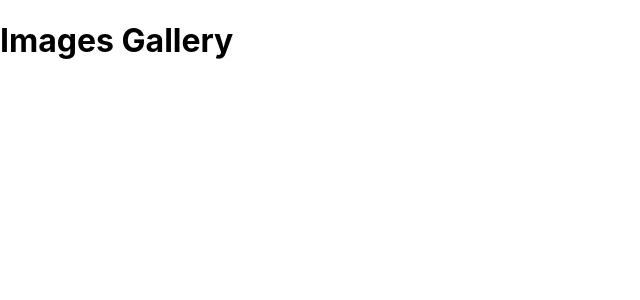
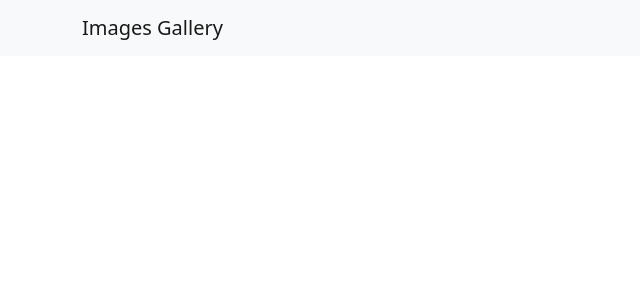
Before and after one commit to aivizionz/images-gallery, a React (Create React App) app in the folder frontend/: page / in a window 1280 px wide. Shown: the top 300 px of the page, without its empty margins (0-640 px from the left). Built offline with nearby package versions, Linux system fonts and the light colour scheme.

Commit message:
header component

```diff
--- a/frontend/package.json
+++ b/frontend/package.json
@@ -6,7 +6,9 @@
     "@testing-library/jest-dom": "^5.16.4",
     "@testing-library/react": "^13.3.0",
     "@testing-library/user-event": "^13.5.0",
+    "bootstrap": "^5.1.3",
     "react": "^18.2.0",
+    "react-bootstrap": "^2.4.0",
     "react-dom": "^18.2.0",
     "react-scripts": "^5.0.1",
     "web-vitals": "^2.1.4"
--- a/frontend/src/App.js
+++ b/frontend/src/App.js
@@ -1,8 +1,10 @@
+import "bootstrap/dist/css/bootstrap.min.css";
+import Header from "./components/Header";
 
 function App() {
   return (
     <div className="App">
-      <h1>Images Gallery</h1>
+      <Header title="Images Gallery" />
     </div>
   );
 }
--- /dev/null
+++ b/frontend/src/components/Header.js
@@ -0,0 +1,15 @@
+import React from "react";
+import { Navbar } from "react-bootstrap";
+import { Container } from "react-bootstrap";
+
+const Header = ({ title }) => {
+  return (
+    <Navbar expand="sm" bg="light" variant="light">
+      <Container>
+        <Navbar.Brand href="/">{title}</Navbar.Brand>
+      </Container>
+    </Navbar>
+  );
+};
+
+export default Header;
```
Also changed, not shown: frontend/src/index.js (+5 -5 lines), 1 other file (tests, documents, lock files or other folders).
